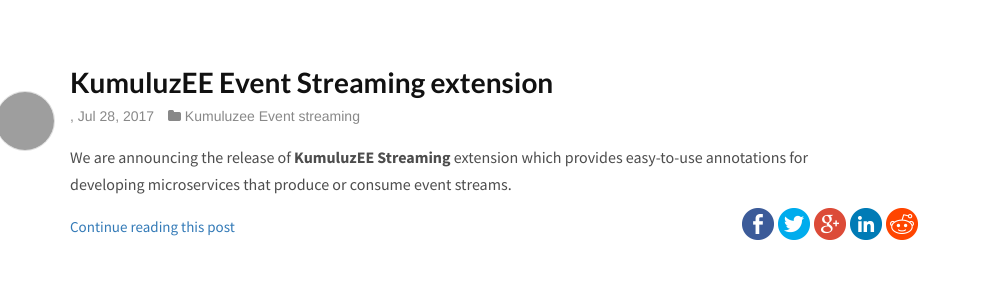
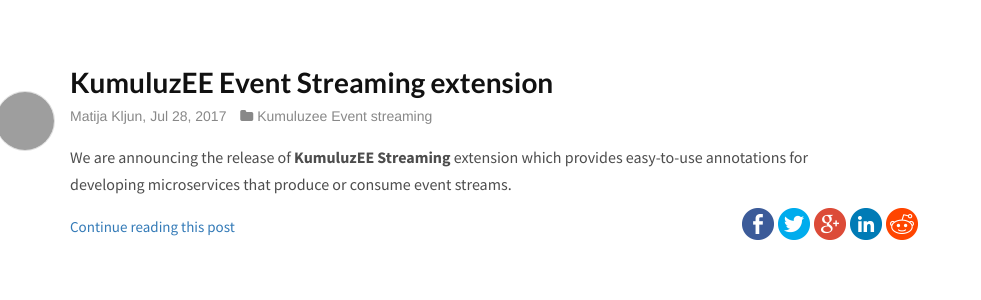
Before and after one commit to kumuluz/blog.sunesis.si, a Jekyll site: the page built from index.html, in a window 1280 px wide and 900 px high, scrolled down 9429 px, cut to the strip 152-452 px from the top of the window. Shown: the whole strip, without its empty margins (0-981 px from the left). Built offline with Jekyll 4.4.1, drawn with Linux system fonts in a browser that asks for light colours; grey boxes are pictures that could not be loaded.

Commit message:
added matija kljun to authors

```diff
--- a/_data/authors.yml
+++ b/_data/authors.yml
@@ -37,3 +37,7 @@
     email: jan.meznaric@cloud.si
     github: jmezna
     twitter: JanMeznaric
+matijaklj:
+    name: Matija Kljun
+    email: matija.kljun@cloud.si
+    github: matijaklj
```
